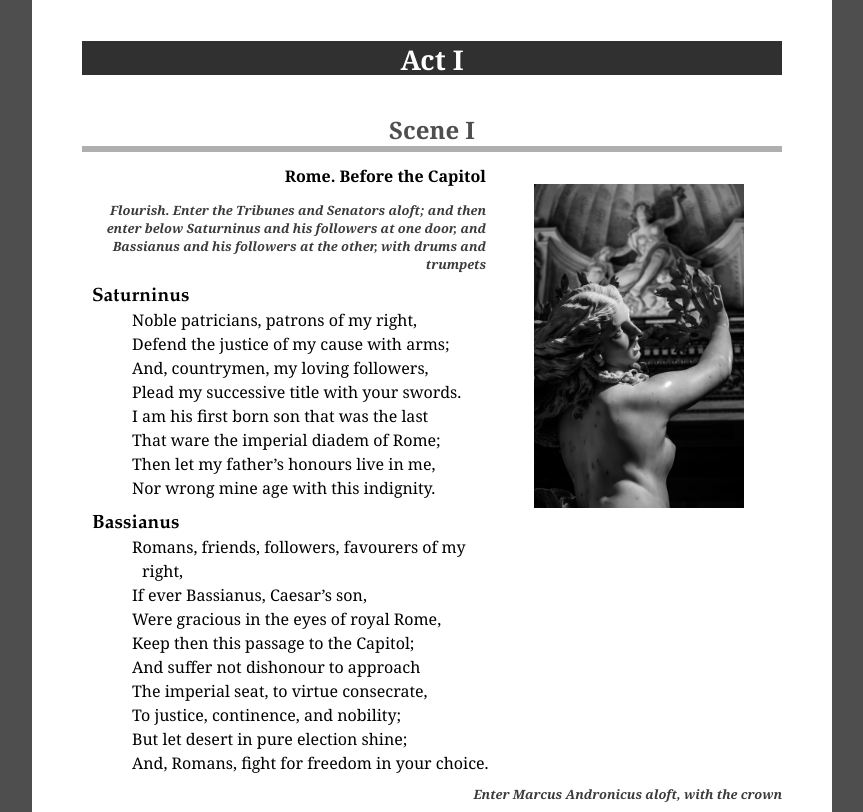
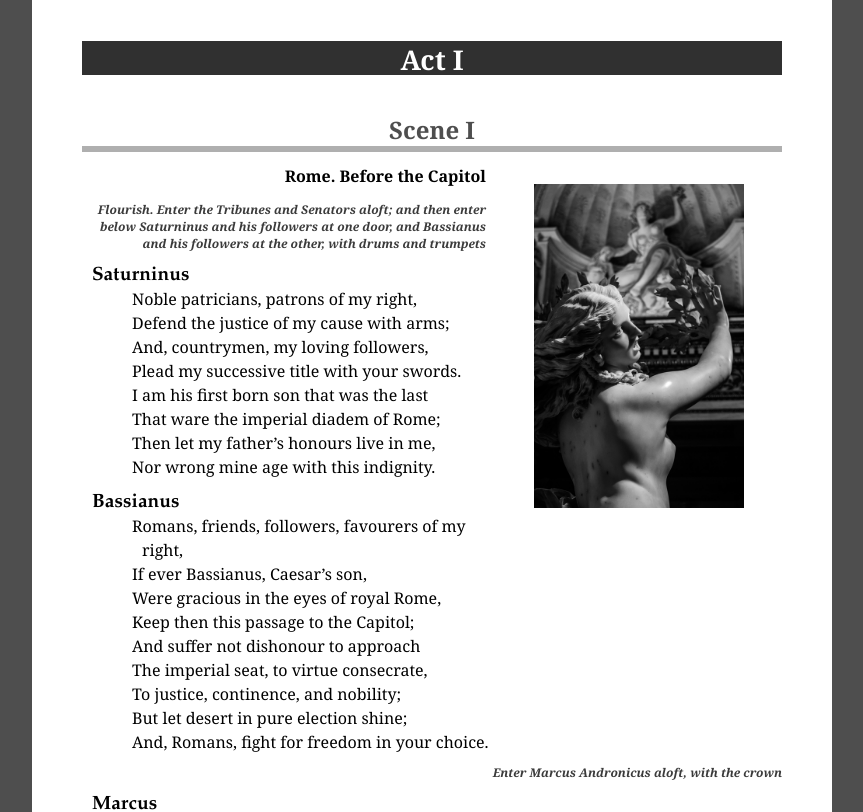
Before and after one commit to Freya-Hunt/Freya-Hunt.github.io, a plain HTML site: page docs/TitusAndronicusPlay.html in a window 1280 px wide. Shown: the part 2177-2989 px from the top of the page, without its empty margins (208-1071 px from the left). Drawn offline with Linux system fonts and the light colour scheme.

Commit message:
Update type.css

```diff
--- a/docs/TitusAndronicusPlay-web-resources/css/type.css
+++ b/docs/TitusAndronicusPlay-web-resources/css/type.css
@@ -154,7 +154,7 @@ p.song {
 
 }
 h2.stagedirection_balance-text {
-  font-size: 80%;
+  font-size: 60%;
   font-style: italic;
 text-align: right;
 color: rgb(59, 59, 59);
@@ -455,5 +455,11 @@ color:white;
 padding: 12px 0;
 
 }
+  h2.stagedirection_balance-text {
+  font-size: 75%;
+  font-style: italic;
+text-align: right;
+color: rgb(59, 59, 59);
+}
 
 }
```
